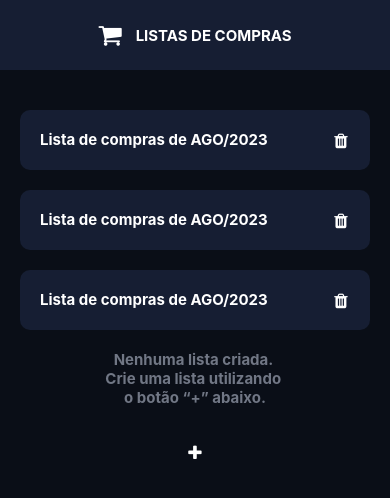
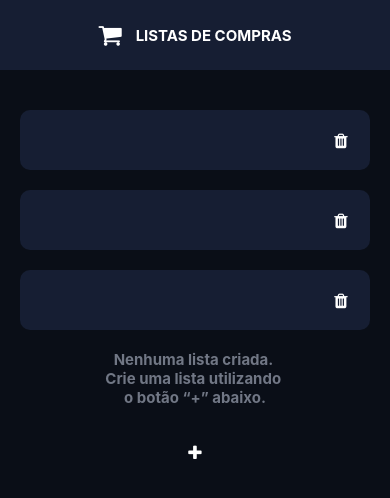
Before and after one commit to oliveiraalexis/SmartCart, a React Native app: screen / in a window 390 px wide. Shown: the top 498 px of the page. Built offline with nearby package versions, Linux system fonts and the light colour scheme.

Commit message:
Improving CardList title

```diff
--- a/src/components/CardList/CardList.jsx
+++ b/src/components/CardList/CardList.jsx
@@ -2,12 +2,12 @@ import React from 'react'
 import { View, Text, StyleSheet, Pressable } from 'react-native'
 import { Button } from '../Button/Button'
 
-export const CardList = () => {
+export const CardList = ({title}) => {
 
     return (
         <Pressable style={styles.container}>
                 <Pressable style={styles.buttonList}>
-                    <Text style={styles.text}>Lista de compras de AGO/2023</Text>
+                    <Text style={styles.text}>{title}</Text>
                 </Pressable>
                 <Pressable style={styles.trash}>
                     <Button  iconName='trash' bRadius={10} bBackgroundColor='#161E33' height={60}/>
```
